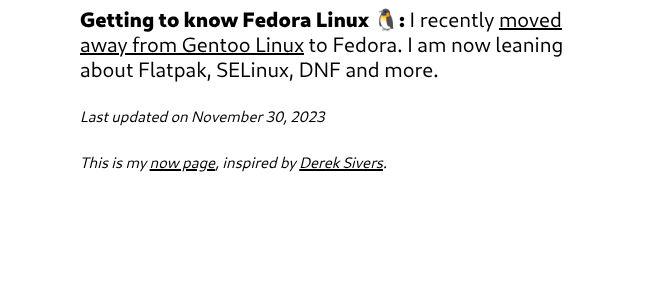
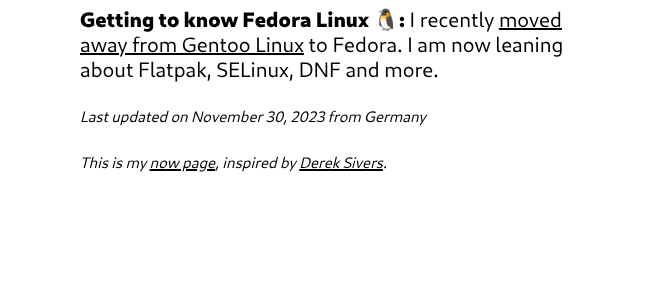
Before and after one commit to konstantintutsch/website, a Jekyll site: the page built from now/index.html, in a window 1280 px wide. Shown: the part 474-774 px from the top of the page, without its empty margins (304-976 px from the left). Built offline with Jekyll 4.4.1, drawn with Linux system fonts in a browser that asks for light colours.

Commit message:
Add Location to Now

```diff
--- a/now/index.html
+++ b/now/index.html
@@ -3,6 +3,7 @@
 title: Now page
 description: A page dedicated to what I'm doing at the moment.
 now: 2023-11-30
+location: Germany
 ---
 
 {% include heading.html level=2 text="Now" %}
@@ -16,6 +17,6 @@
     <p><b>Getting to know Fedora Linux 🐧:</b> I recently <a href="/gentoo-has-been-bugging-me/">moved away from Gentoo Linux</a> to Fedora. I am now leaning about Flatpak, SELinux, DNF and more.</p>
 </article>
 
-<small><i>Last updated on {{ page.now | date: "%B %-d, %Y" }}</i></small>
+<small><i>Last updated on {{ page.now | date: "%B %-d, %Y" }} from {{ page.location }}</i></small>
 <p></p>
 <small><i>This is my <a href="https://nownownow.com/about">now page</a>, inspired by <a href="https://sive.rs/">Derek Sivers</a>.</i></small>
```
